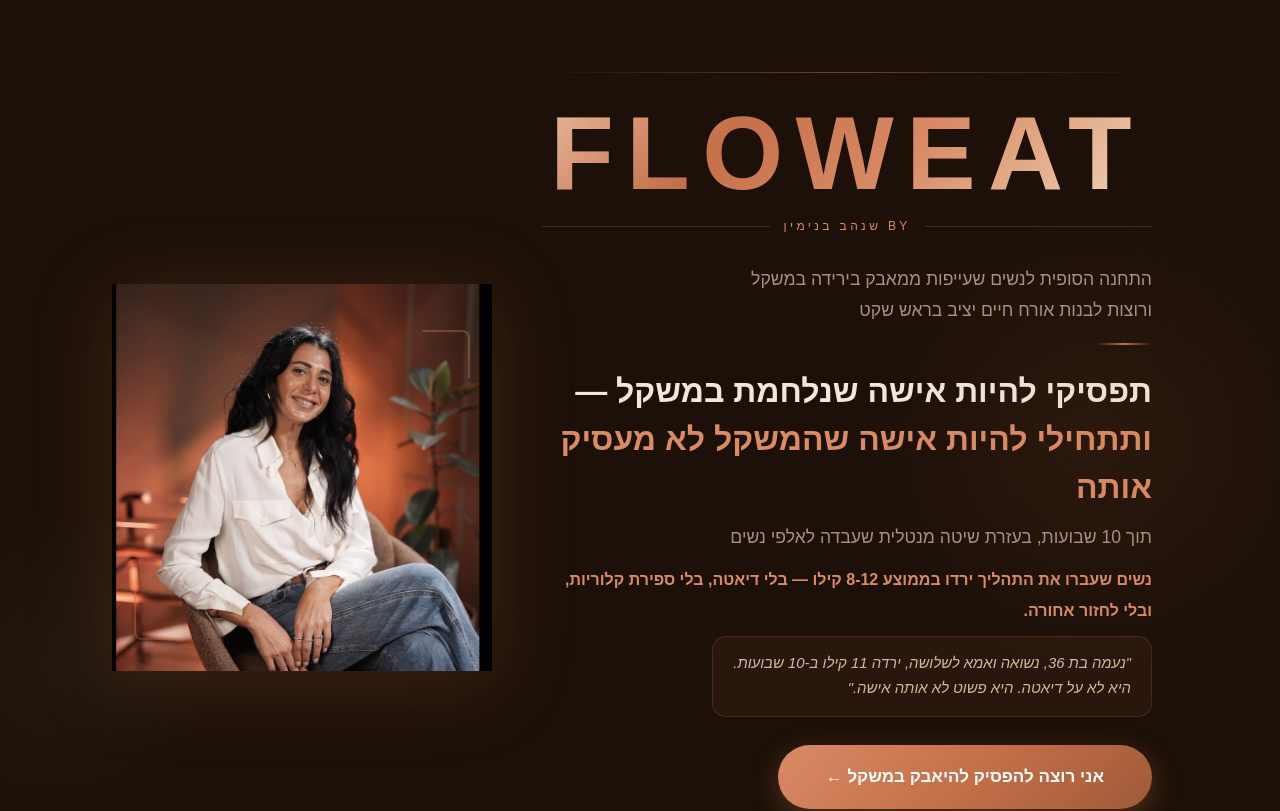
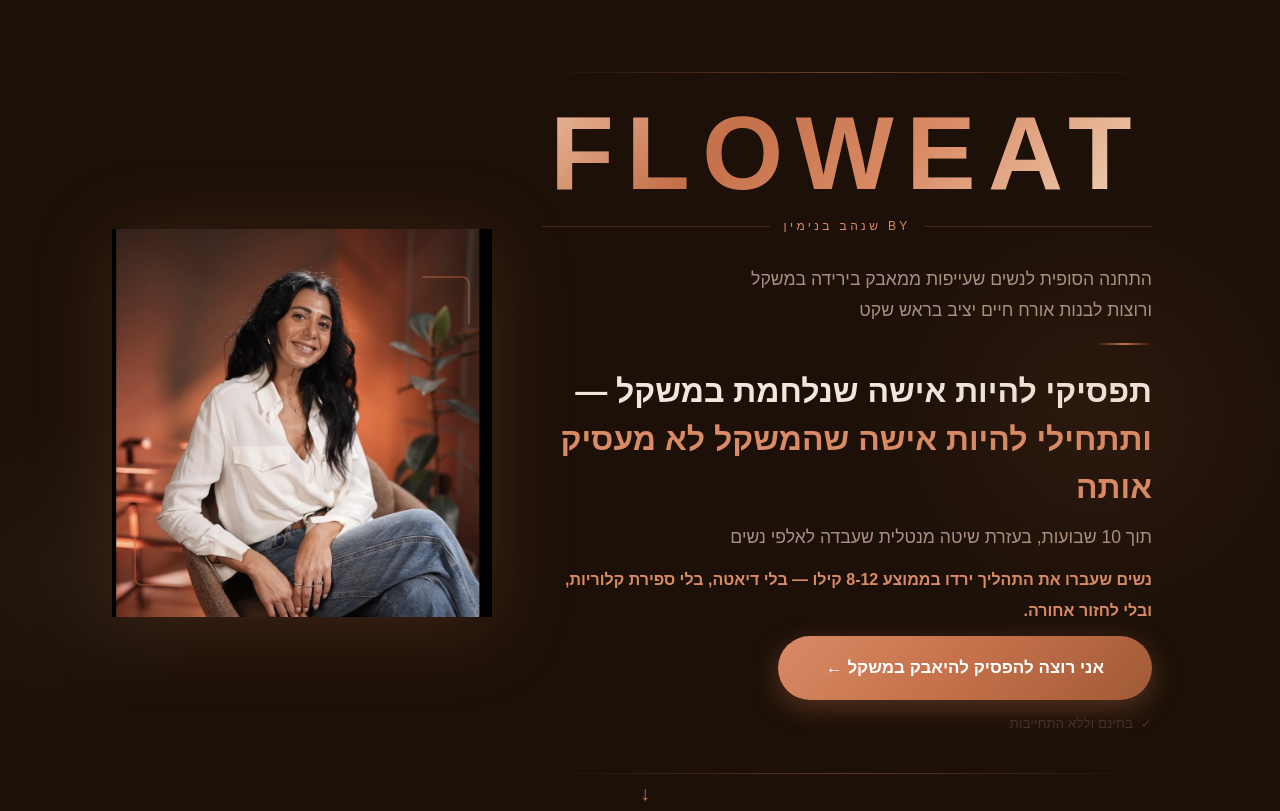
Before and after one commit to shenhav1985-netizen/floweat-landing, a Next.js app: page / in a window 1280 px wide. Shown: the top 811 px of the page. Built offline with nearby package versions, Linux system fonts and the light colour scheme.

Commit message:
hero: remove נעמה testimonial

```diff
--- a/app/components/HeroSection.tsx
+++ b/app/components/HeroSection.tsx
@@ -144,21 +144,6 @@ export default function HeroSection() {
             נשים שעברו את התהליך ירדו בממוצע 8-12 קילו — בלי דיאטה, בלי ספירת קלוריות, ובלי לחזור אחורה.
           </motion.p>
 
-          {/* נעמה testimonial */}
-          <motion.div {...fadeIn(0.88)} style={{
-            display: 'inline-block',
-            margin: '0 auto 28px',
-            padding: '14px 20px',
-            borderRadius: 14,
-            background: 'rgba(196,112,74,0.08)',
-            border: '1px solid rgba(196,112,74,0.2)',
-          }}>
-            <p style={{ fontSize: '0.93rem', color: '#D4B89A', lineHeight: 1.7, fontStyle: 'italic' }}>
-              "נעמה בת 36, נשואה ואמא לשלושה, ירדה 11 קילו ב-10 שבועות.
-              <br />היא לא על דיאטה. היא פשוט לא אותה אישה."
-            </p>
-          </motion.div>
-
           {/* CTA */}
           <motion.div {...fadeUp(0.9)}>
             <motion.a
```
